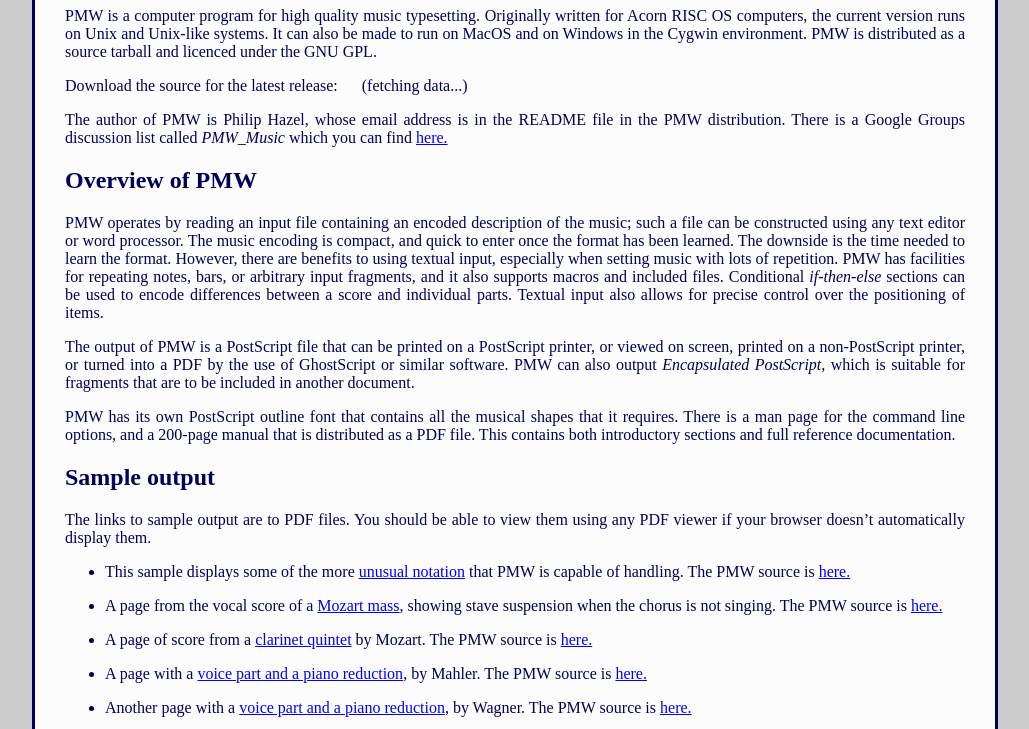
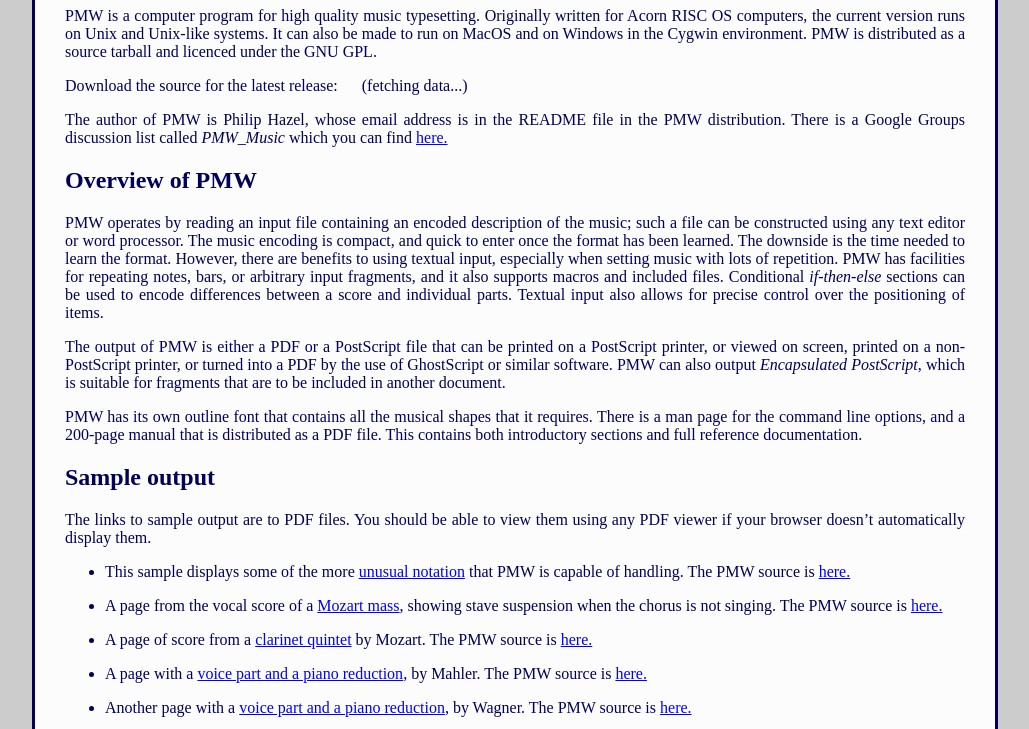
Before and after one commit to PhilipHazel/pmw, a plain HTML site: page docs/index.html in a window 1280 px wide. Shown: the part 71-800 px from the top of the page, without its empty margins (125-1154 px from the left). Drawn offline with Linux system fonts and the light colour scheme; no server answers.

Commit message:
Update website doc for PDF output

```diff
--- a/docs/index.html
+++ b/docs/index.html
@@ -95,18 +95,18 @@
 positioning of items. </p>
 
 <p>
-The output of PMW is a PostScript file that can be printed on a PostScript
-printer, or viewed on screen, printed on a non-PostScript printer, or turned
-into a PDF by the use of GhostScript or similar software. PMW can also output
-<i>Encapsulated PostScript</i>, which is suitable for fragments that are to
-be included in another document.
+The output of PMW is either a PDF or a PostScript file that can be printed on a
+PostScript printer, or viewed on screen, printed on a non-PostScript printer,
+or turned into a PDF by the use of GhostScript or similar software. PMW can
+also output <i>Encapsulated PostScript</i>, which is suitable for fragments
+that are to be included in another document.
 </p>
 
 <p>
-PMW has its own PostScript outline font that contains all the musical shapes
-that it requires. There is a man page for the command line options, and a
-200-page manual that is distributed as a PDF file. This contains both
-introductory sections and full reference documentation.
+PMW has its own outline font that contains all the musical shapes that it
+requires. There is a man page for the command line options, and a 200-page
+manual that is distributed as a PDF file. This contains both introductory
+sections and full reference documentation.
 </p>
 
 
@@ -200,7 +200,7 @@
 
 Philip Hazel
 <br>
-May 2022
+February 2025
 
 <hr>
 
```
